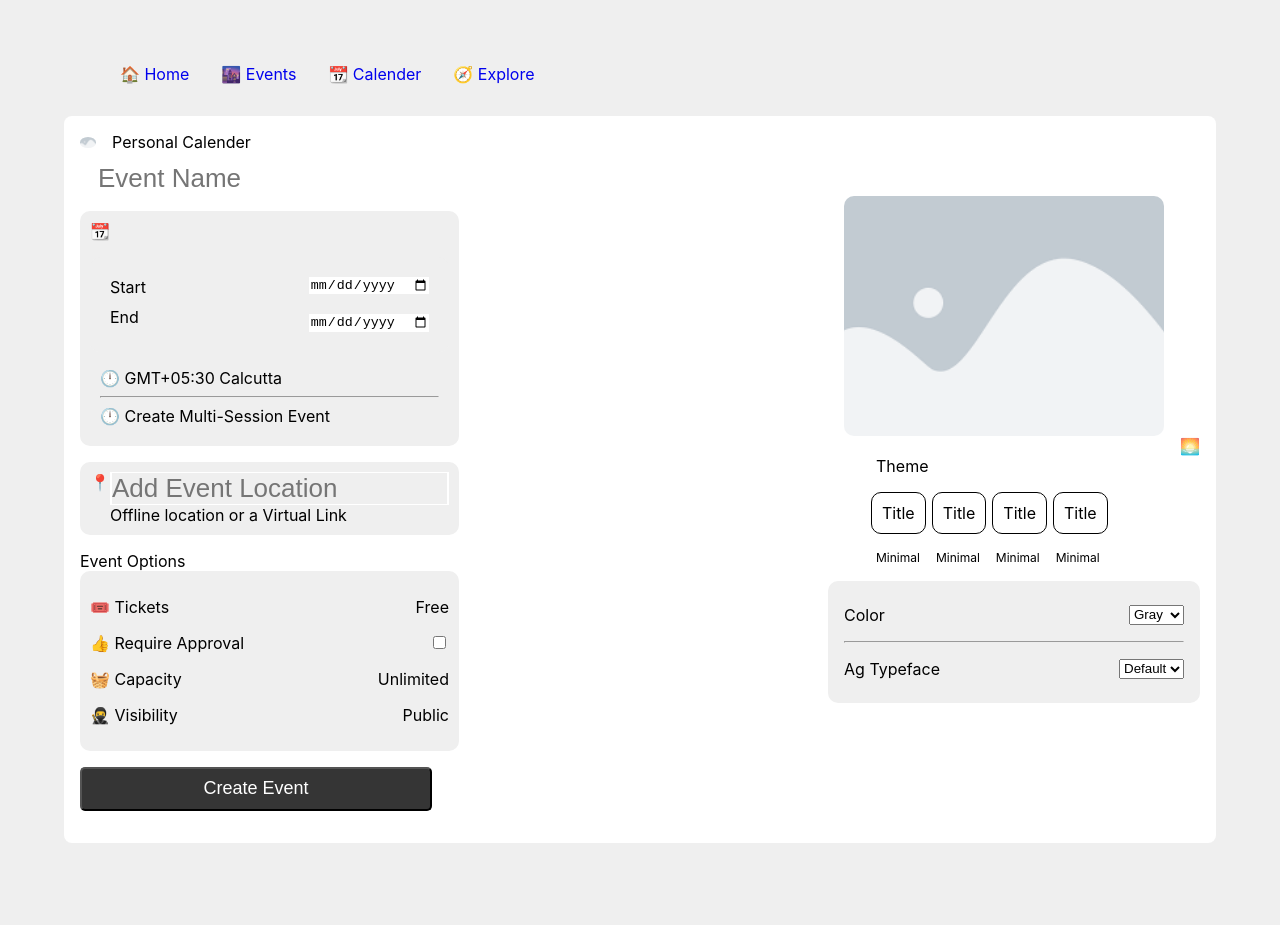
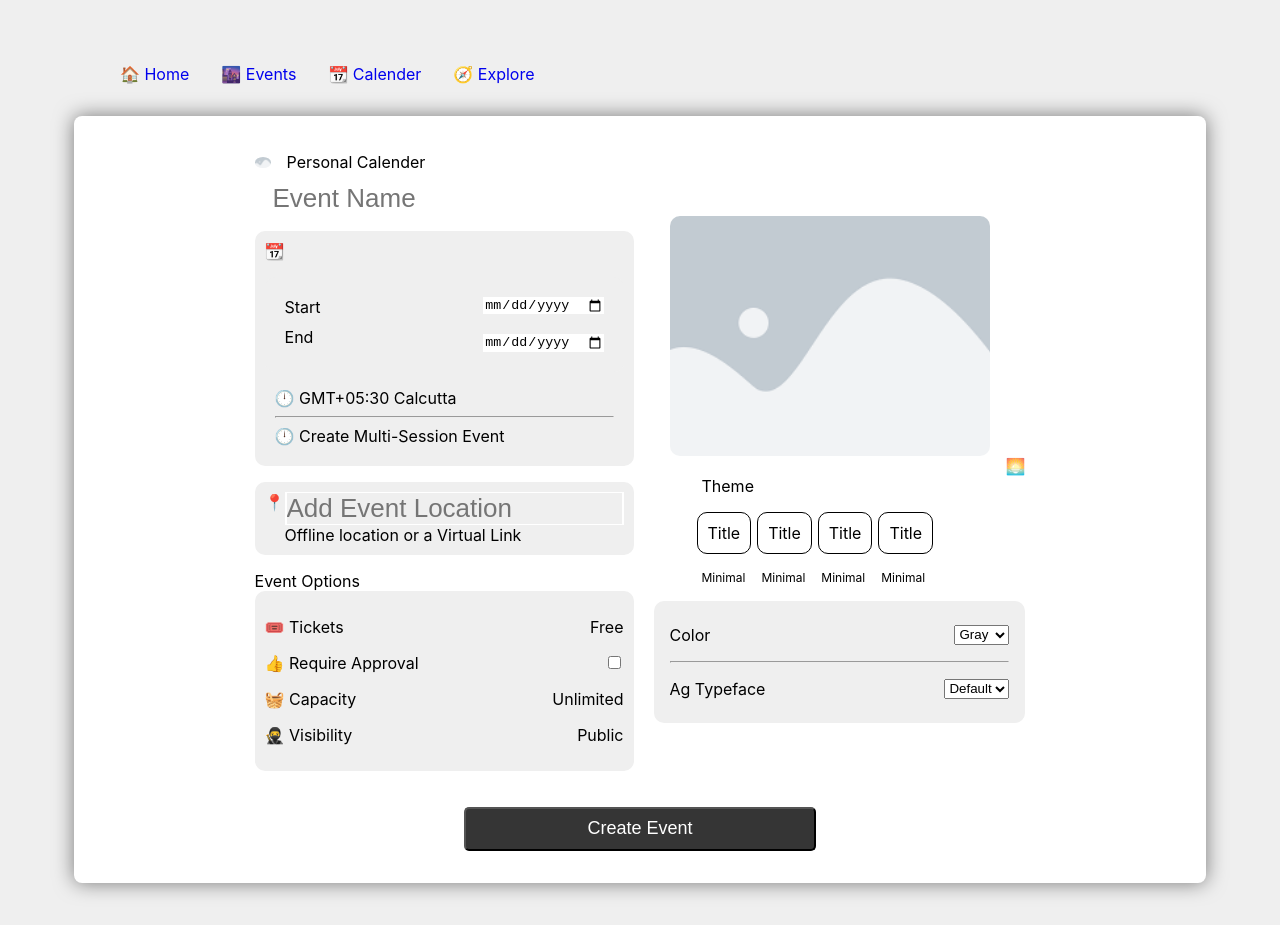
Before and after one commit to Amulyachahal/Upkarak_Technical_Assignment, a React (Create React App) app in the folder upkarak_assignment/: page / in a window 1280 px wide. Before the commit the page ends 875 px from the top, so only its background shows below. Built offline with nearby package versions, Linux system fonts and the light colour scheme.

Commit message:
updated responsiveness

```diff
--- a/upkarak_assignment/src/Components/EventCard/EventCard.module.css
+++ b/upkarak_assignment/src/Components/EventCard/EventCard.module.css
@@ -14,6 +14,7 @@ body {
     border-radius: 10px;
     margin: 1rem 0rem;
     /* max-width: 50vw; */
+    box-shadow: 0px 0px 20px 0 rgba(0, 0, 0, 0.5);
   }
   .card {
     display: flex;
--- a/upkarak_assignment/src/Pages/LandingPage/LandingPage.jsx
+++ b/upkarak_assignment/src/Pages/LandingPage/LandingPage.jsx
@@ -40,6 +40,14 @@ const LandingPage = () => {
     if ((eventName, eventLocation, startDate, endDate, image)) {
       dispatch({ type: "SET_FORM_DATA", payload: formData });
       alert("Event Created Successfully");
+      setFormData({
+        eventName: "",
+        eventLocation: "",
+        startDate: "",
+        endDate: "",
+        requireApproval: false,
+        image: "",
+      });
     } else {
       getEmptyFields(formData);
     }
@@ -67,6 +75,7 @@ const LandingPage = () => {
                   <input
                     className={styles.titleInput}
                     type="text"
+                    value={formData.eventName}
                     placeholder="Event Name"
                     onChange={(event) =>
                       setFormData({
@@ -89,6 +98,7 @@ const LandingPage = () => {
                         <input
                           className={styles.date}
                           type="date"
+                          value={formData.startDate}
                           onChange={(event) =>
                             setFormData({
                               ...formData,
@@ -102,6 +112,7 @@ const LandingPage = () => {
                         <input
                           className={styles.date}
                           type="date"
+                          value={formData.endDate}
                           onChange={(event) =>
                             setFormData({
                               ...formData,
@@ -126,6 +137,7 @@ const LandingPage = () => {
                     <input
                       className={styles.locationInput}
                       type="text"
+                      value={formData.eventLocation}
                       placeholder="Add Event Location "
                       onChange={(event) =>
                         setFormData({
@@ -148,6 +160,7 @@ const LandingPage = () => {
                     <span>
                       <input
                         type="checkbox"
+                        value={formData.requireApproval}
                         onChange={(event) =>
                           setFormData({
                             ...formData,
@@ -178,6 +191,7 @@ const LandingPage = () => {
                     type="file"
                     id="file-input"
                     accept="image/*"
+                    // value={formData.image}
                     onChange={handleFileChange}
                     style={{ display: "none" }}
                   />
@@ -245,7 +259,9 @@ const LandingPage = () => {
                 </div>
               </div>
             </div>
-            <button className={styles.button}>Create Event</button>
+            <div className={styles.buttonContainer}>
+              <button className={styles.button}>Create Event</button>
+            </div>
           </form>
         </section>
       </div>
--- a/upkarak_assignment/src/Pages/LandingPage/LandingPage.module.css
+++ b/upkarak_assignment/src/Pages/LandingPage/LandingPage.module.css
@@ -5,6 +5,8 @@
 }
 .eventContainer {
   background-color: #ffffff;
+  box-shadow: 0px 0px 20px 0 rgba(0, 0, 0, 0.5);
+
   padding: 1rem;
   border-radius: 8px;
 }
@@ -141,6 +143,7 @@
     background-color: #ffffff;
     padding: 1rem;
     border-radius: 8px;
+    margin: 10px;
   }
   .icon {
     border-radius: 50%;
@@ -151,9 +154,11 @@
   }
   .formContainer {
     display: flex;
-    justify-content: space-between;
+    justify-content: center;
+    margin: 10px;
   }
   .formInput {
+    margin: 10px;
   }
   .titleInputContainer {
     margin: 10px 0px;
@@ -196,6 +201,9 @@
     padding-inline-start: 0px;
     justify-content: space-between;
   }
+  .buttonContainer {
+    text-align: center;
+  }
   .button {
     background-color: rgb(53, 53, 53);
     color: #ffffff;
@@ -216,6 +224,7 @@
   }
   .themeContainer {
     align-self: center;
+    margin: 10px;
   }
   .themeSelector {
     display: flex;
```
